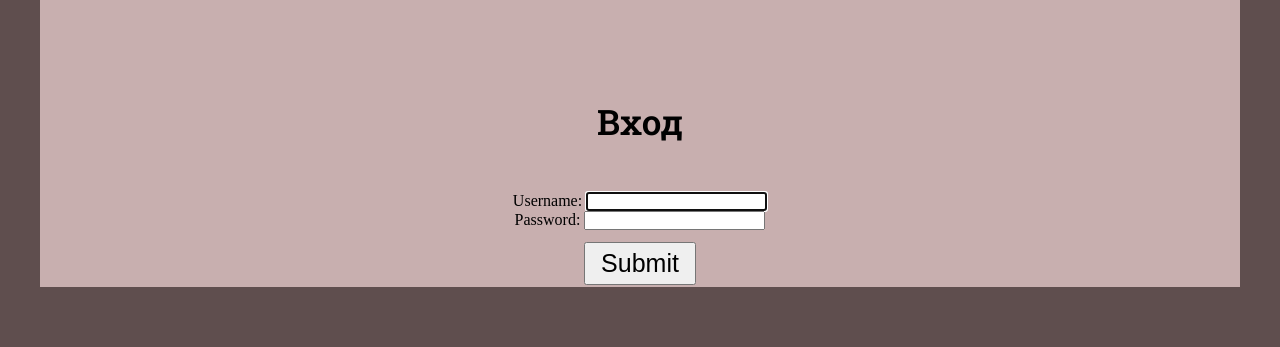
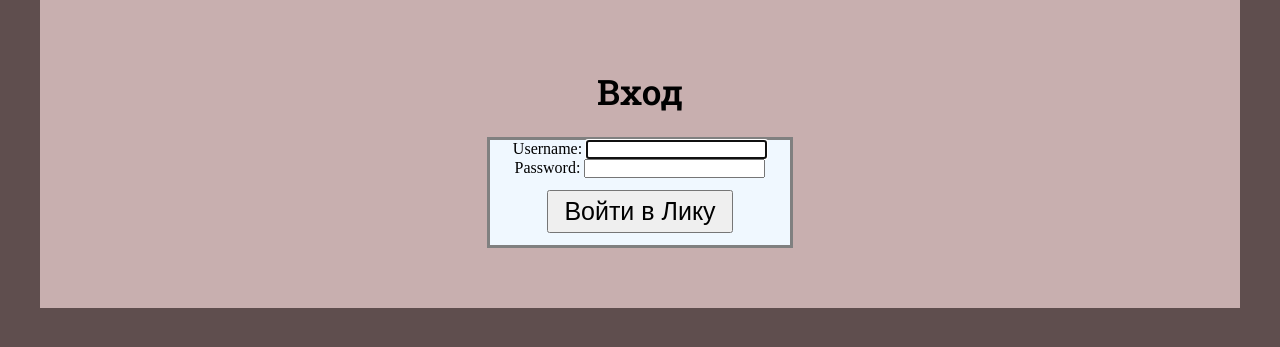
Before and after one commit to maxpaleev/Web, a Django app: page /accounts/login/ in a window 1280 px wide. Shown: the part 70-417 px from the top of the page. Run offline with Django 4.2, Linux system fonts and the light colour scheme.

Commit message:
сосать

```diff
--- a/account/templates/registration/login.html
+++ b/account/templates/registration/login.html
@@ -11,7 +11,7 @@
 			<table class="sumbit">
 				{{ form.as_p }}
 				<tr>
-					<td><input class="button" type="submit" value="Submit"></td>
+					<td><input class="button" type="submit" value="Войти в Лику"></td>
 				</tr>
 			</table>
 		</form>
--- a/main/static/main/css/style_vs.css
+++ b/main/static/main/css/style_vs.css
@@ -206,9 +206,11 @@ footer ul li a:hover{
 .login{
 	text-align: center;
 	padding-top: 50px;
+	padding-bottom: 50px;
 }
 
 .sumbit{
+	background-color: aliceblue;
 	margin: 10px auto;
 }
 
@@ -218,5 +220,14 @@ footer ul li a:hover{
 }
 
 .kirill{
-	margin-top: 20px;
+	margin-top: 10px;
+	background-color: aliceblue;
+	width: 300px;
+	margin: 10px auto;
+	border: 3px solid gray;
 }
+
+.login .name h2{
+	padding-top: 10px;
+	padding-bottom: 5px;
+}
```
